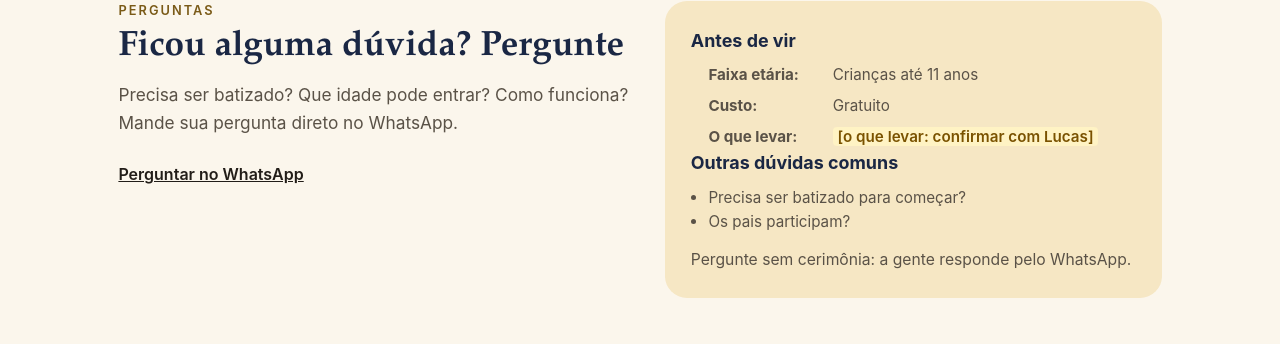
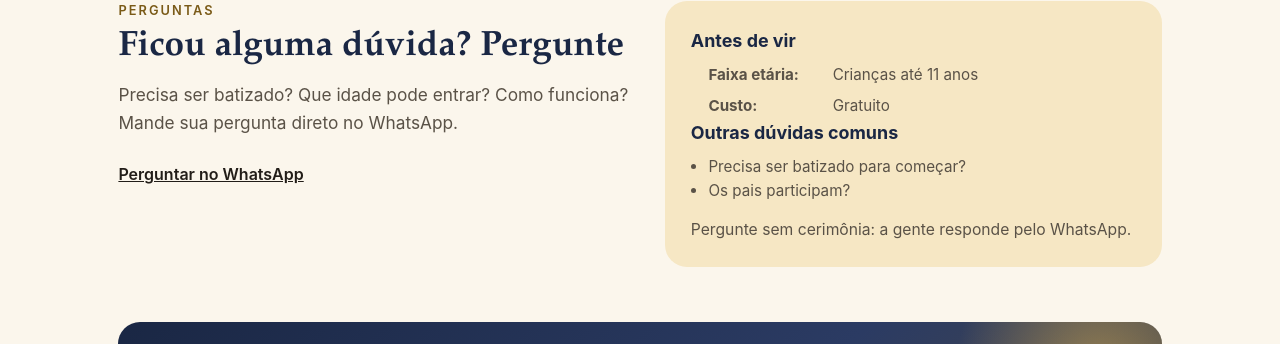
Before and after one commit to Comdei/comdei-org, a plain HTML site: page catequese-infantil.html in a window 1280 px wide. Shown: the part 1755-2099 px from the top of the page. Drawn offline with Linux system fonts and the light colour scheme.

Commit message:
Catequese infantil: remove o placeholder «O que levar» (#35) [skip ci]
Decisão do Lucas, card 30/10 15h33 BRT. Rollback: git revert deste commit.

```diff
--- a/catequese-infantil.html
+++ b/catequese-infantil.html
@@ -268,7 +268,6 @@
           <ul class="facts">
             <li><b>Faixa etária:</b> Crianças até 11 anos</li>
             <li><b>Custo:</b> Gratuito</li>
-            <li><b>O que levar:</b> <span class="todo">[o que levar: confirmar com Lucas]</span></li>
           </ul>
           <h3>Outras dúvidas comuns</h3>
           <ul><li>Precisa ser batizado para começar?</li><li>Os pais participam?</li></ul>
```
